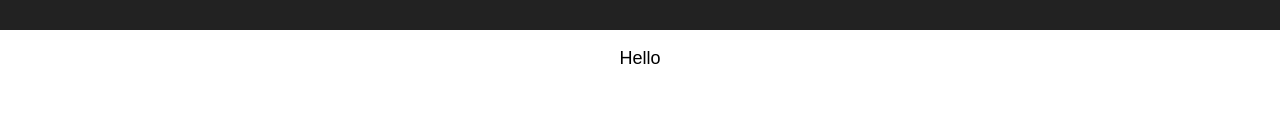
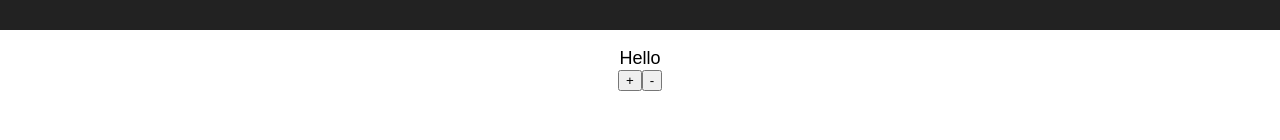
Before and after one commit to kosz/react-2018, a React (Create React App) app: page / in a window 1280 px wide. Shown: the part 160-300 px from the top of the page. Built offline with nearby package versions, Linux system fonts and the light colour scheme.

Commit message:
working react-redux link

```diff
--- a/src/App.js
+++ b/src/App.js
@@ -1,9 +1,12 @@
 import React, { Component } from 'react';
 import logo from './logo.svg';
 import './App.css';
+import { connect } from 'react-redux'
 
 class App extends Component {
   render() {
+
+    const { increment } = this.props;
     return (
       <div className="App">
         <header className="App-header">
@@ -12,10 +15,35 @@ class App extends Component {
         </header>
         <p className="App-intro">
           Hello
+          <br/>
+          <button onMouseDown={increment}>+</button>
+          <button>-</button>
         </p>
       </div>
     );
   }
 }
 
-export default App;
+const mapStateToProps = state => {
+  return {
+    counter: state.counter
+  }
+}
+
+const mapDispatchToProps = dispatch => {
+  return {
+    increment: () => {
+      dispatch({ type: 'INCREMENT' })
+    },
+    decrement: () => {
+      dispatch({ type: 'DECREMENT' })
+    }
+  }
+}
+
+const ReduxApp = connect(
+  mapStateToProps,
+  mapDispatchToProps
+)(App);
+
+export default ReduxApp;
--- a/src/index.js
+++ b/src/index.js
@@ -1,12 +1,11 @@
 import React from 'react';
+import { Provider } from 'react-redux';
 import ReactDOM from 'react-dom';
 import './index.css';
 import App from './App';
 import registerServiceWorker from './registerServiceWorker';
 import { createStore } from 'redux'
 
-ReactDOM.render(<App />, document.getElementById('root'));
-registerServiceWorker();
 
 
 /**
@@ -51,3 +50,10 @@ store.dispatch({ type: 'INCREMENT' })
 store.dispatch({ type: 'INCREMENT' })
 // 2
 store.dispatch({ type: 'DECREMENT' })
+
+ReactDOM.render(
+    <Provider store={store}>
+      <App />
+    </Provider>,
+    document.getElementById('root'));
+registerServiceWorker();
```
